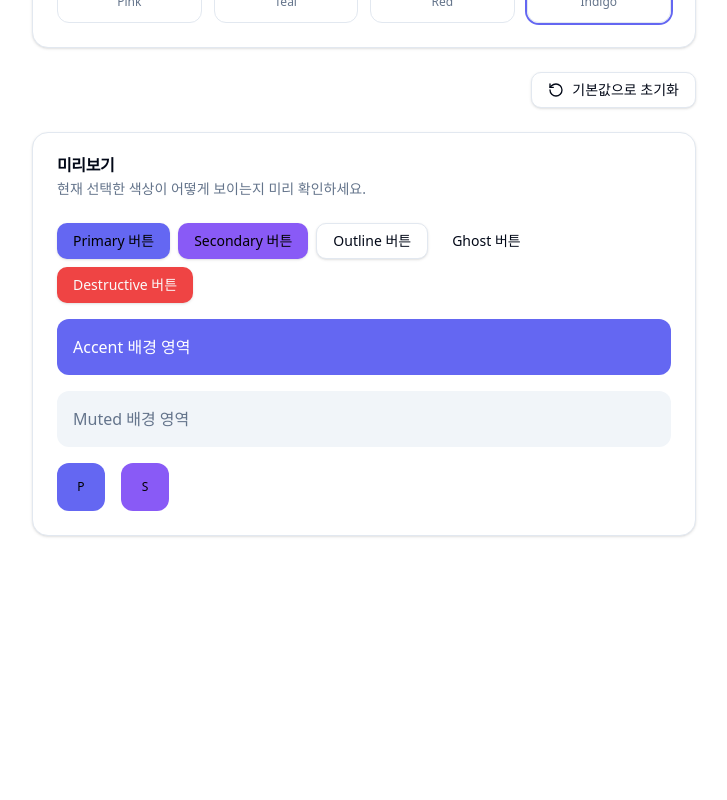
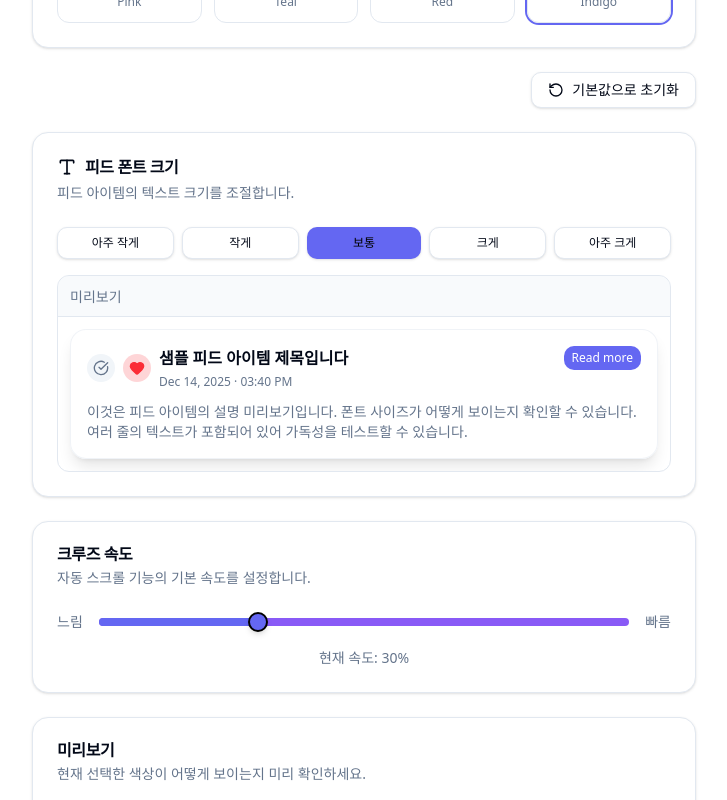
Before and after one commit to farrar142/drss, a Next.js app in the folder frontend/: page /settings in a window 1280 px wide. Shown: the part 940-1740 px from the top of the page, without its empty margins (396-1123 px from the left). Before the commit the page ends 1484 px from the top, so only its background shows below. Built offline with nearby package versions, Linux system fonts and the light colour scheme; no server answers.

Commit message:
피드 카드 크기 조절 기능 추가

```diff
--- a/frontend/app/components/FeedItemCard.tsx
+++ b/frontend/app/components/FeedItemCard.tsx
@@ -6,6 +6,7 @@ import { FC, useCallback, useEffect, useMemo, useRef, useState, forwardRef } fro
 import { feedsRoutersItemToggleItemFavorite, feedsRoutersItemToggleItemRead } from "../services/api";
 import { cn } from "@/lib/utils";
 import { useRSSStore } from "../stores/rssStore";
+import { useSettingsStore, fontSizeConfig, FontSizeLevel } from "../stores/settingsStore";
 import { RSSItem } from "../types/rss";
 import { FeedImage } from "./FeedImage";
 import { FeedVideo } from "./FeedVideo";
@@ -167,9 +168,14 @@ const renderDescription = (
 export const FeedItemCard = forwardRef<HTMLDivElement, {
   item: RSSItem,
   onMediaClick: (url: string, type: 'image' | 'video', itemId?: number) => void,
-  onCollapseChange?: (id: number, collapsed: boolean) => void
-}>(({ item, onMediaClick, onCollapseChange }, ref) => {
+  onCollapseChange?: (id: number, collapsed: boolean) => void,
+  fontSizeOverride?: FontSizeLevel, // 미리보기용 오버라이드
+}>(({ item, onMediaClick, onCollapseChange, fontSizeOverride }, ref) => {
   const { viewMode } = useRSSStore()
+  const { fontSizeLevel: storeFontSize } = useSettingsStore();
+  const fontSizeLevel = fontSizeOverride || storeFontSize;
+  const fontSize = fontSizeConfig[fontSizeLevel];
+
   const [collapsed, setCollapsed] = useState(true);
   const [isRead, setIsRead] = useState(item.is_read);
   const [isFavorite, setIsFavorite] = useState(item.is_favorite);
@@ -258,20 +264,21 @@ export const FeedItemCard = forwardRef<HTMLDivElement, {
       }}
     >
       {/* Header with actions and title */}
-      <div className="flex justify-between items-start gap-4">
-        <div className="flex items-center gap-2 flex-wrap flex-1">
+      <div className={cn("flex justify-between items-start", fontSize.gap)}>
+        <div className={cn("flex items-center flex-wrap flex-1", fontSize.gap)}>
           {/* Read Toggle Button */}
           <button
             onClick={(e) => { e.stopPropagation(); handleToggleRead(); }}
             className={cn(
-              "p-1.5 rounded-full transition-colors",
+              "p-1 rounded-full transition-colors flex items-center justify-center",
+              fontSize.iconWrapper,
               isRead
                 ? "bg-primary/20 hover:bg-primary/30"
                 : "bg-muted hover:bg-muted/80"
             )}
           >
             <CheckCircle className={cn(
-              "w-5 h-5",
+              fontSize.icon,
               isRead ? "text-primary" : "text-muted-foreground"
             )} />
           </button>
@@ -280,23 +287,24 @@ export const FeedItemCard = forwardRef<HTMLDivElement, {
           <button
             onClick={(e) => { e.stopPropagation(); handleToggleFavorite(); }}
             className={cn(
-              "p-1.5 rounded-full transition-colors",
+              "p-1 rounded-full transition-colors flex items-center justify-center",
+              fontSize.iconWrapper,
               isFavorite
                 ? "bg-red-500/20 hover:bg-red-500/30"
                 : "bg-muted hover:bg-muted/80"
             )}
           >
             <Heart className={cn(
-              "w-5 h-5",
+              fontSize.icon,
               isFavorite ? "text-red-500 fill-red-500" : "text-muted-foreground"
             )} />
           </button>
 
           {/* Title */}
-          <h3 className="flex-1 text-base font-semibold text-foreground leading-snug">
+          <h3 className={cn("flex-1 font-semibold text-foreground leading-snug", fontSize.title)}>
             {item.title}
             {publishedAt && (
-              <div className="text-xs text-muted-foreground font-normal mt-1">
+              <div className={cn("text-muted-foreground font-normal mt-1", fontSize.meta)}>
                 {publishedAt}
               </div>
             )}
@@ -310,8 +318,9 @@ export const FeedItemCard = forwardRef<HTMLDivElement, {
           rel="noopener noreferrer"
           onClick={(e) => e.stopPropagation()}
           className={cn(
-            "px-3 py-1.5 rounded-md text-xs font-medium text-white whitespace-nowrap",
-            "bg-primary hover:bg-primary/90 transition-colors"
+            "px-2 py-1 rounded-md font-medium text-white whitespace-nowrap",
+            "bg-primary hover:bg-primary/90 transition-colors",
+            fontSize.meta
           )}
         >
           Read more
@@ -320,7 +329,10 @@ export const FeedItemCard = forwardRef<HTMLDivElement, {
 
       {/* Description */}
       {(viewMode === 'feed' || !collapsed) && (
-        <div className="mt-3 text-muted-foreground leading-relaxed overflow-hidden prose prose-sm dark:prose-invert max-w-none">
+        <div className={cn(
+          "mt-3 text-muted-foreground leading-relaxed overflow-hidden prose dark:prose-invert max-w-none",
+          fontSize.body
+        )}>
           {description}
         </div>
       )}
--- a/frontend/app/hooks/useCruising.ts
+++ b/frontend/app/hooks/useCruising.ts
@@ -1,14 +1,13 @@
 'use client';
 
 import { useState, useCallback, useRef, useEffect } from 'react';
+import { useSettingsStore } from '../stores/settingsStore';
 
 export interface UseCruisingOptions {
   /** Minimum speed in pixels per second */
   minSpeed?: number;
   /** Maximum speed in pixels per second */
   maxSpeed?: number;
-  /** Default speed in pixels per second */
-  defaultSpeed?: number;
 }
 
 export interface UseCruisingReturn {
@@ -36,11 +35,12 @@ export function useCruising(options: UseCruisingOptions = {}): UseCruisingReturn
   const {
     minSpeed = 10,      // 0%에서의 속도
     maxSpeed = 300,    // 100%에서의 속도
-    defaultSpeed = 30, // 기본값
   } = options;
 
+  // 설정 스토어에서 속도 가져오기
+  const { cruiseSpeedPercent, setCruiseSpeedPercent } = useSettingsStore();
+
   const [isCruising, setIsCruising] = useState(false);
-  const [speed, setSpeed] = useState(defaultSpeed);
   const rafRef = useRef<number | null>(null);
   const lastTimeRef = useRef<number>(0);
   const accumulatedScrollRef = useRef<number>(0); // 누적 스크롤 값
@@ -55,21 +55,13 @@ export function useCruising(options: UseCruisingOptions = {}): UseCruisingReturn
     return minSpeed + (maxSpeed - minSpeed) * Math.pow(t, 2.5);
   }, [minSpeed, maxSpeed]);
 
-  const speedToPercent = useCallback((spd: number): number => {
-    // 역함수: t = ((speed - minSpeed) / (maxSpeed - minSpeed))^(1/2.5)
-    const normalized = (spd - minSpeed) / (maxSpeed - minSpeed);
-    const t = Math.pow(Math.max(0, Math.min(1, normalized)), 1 / 2.5);
-    return t * 100;
-  }, [minSpeed, maxSpeed]);
-
-  // Calculate percentage from current speed
-  const speedPercent = speedToPercent(speed);
+  // Calculate speed from current percentage
+  const speed = percentToSpeed(cruiseSpeedPercent);
 
   const setSpeedPercent = useCallback((percent: number) => {
     const clampedPercent = Math.max(0, Math.min(100, percent));
-    const newSpeed = percentToSpeed(clampedPercent);
-    setSpeed(newSpeed);
-  }, [percentToSpeed]);
+    setCruiseSpeedPercent(clampedPercent);
+  }, [setCruiseSpeedPercent]);
 
   const stopCruising = useCallback(() => {
     setIsCruising(false);
@@ -190,7 +182,7 @@ export function useCruising(options: UseCruisingOptions = {}): UseCruisingReturn
     stopCruising,
     toggleCruising,
     setSpeedPercent,
-    speedPercent,
+    speedPercent: cruiseSpeedPercent,
     minSpeed,
     maxSpeed,
   };
--- a/frontend/app/hooks/useFeedViewer.ts
+++ b/frontend/app/hooks/useFeedViewer.ts
@@ -83,8 +83,8 @@ export function useFeedViewer({
 
   // Use extracted hooks
   const mediaModal = useMediaModal({ items });
-  // 지수 함수 속도: 0%→10px/s, 100%→300px/s
-  const cruising = useCruising({ minSpeed: 10, maxSpeed: 300, defaultSpeed: 10 });
+  // 지수 함수 속도: 0%→10px/s, 100%→300px/s (기본 속도는 settingsStore에서 관리)
+  const cruising = useCruising({ minSpeed: 10, maxSpeed: 300 });
 
   // Use fast, CSS-based masonry when possible
   const useCSSColumns = true;
--- a/frontend/app/settings/page.tsx
+++ b/frontend/app/settings/page.tsx
@@ -1,13 +1,29 @@
 'use client';
 
 import React, { useState, useEffect } from 'react';
-import { Palette, RotateCcw, Sun, Moon, Monitor } from 'lucide-react';
+import { Palette, RotateCcw, Sun, Moon, Monitor, Type } from 'lucide-react';
 import { cn } from '@/lib/utils';
 import { Button } from '@/components/ui/button';
 import { Input } from '@/components/ui/input';
 import { Label } from '@/components/ui/label';
 import { Card, CardContent, CardDescription, CardHeader, CardTitle } from '@/components/ui/card';
+import { Slider } from '@/components/ui/slider';
 import { useThemeStore, applyThemeColors } from '../stores/themeStore';
+import { useSettingsStore, fontSizeLevels, fontSizeConfig, FontSizeLevel } from '../stores/settingsStore';
+import { FeedItemCard } from '../components/FeedItemCard';
+import { RSSItem } from '../types/rss';
+
+// 더미 피드 아이템
+const dummyItem: RSSItem = {
+  id: 0,
+  feed_id: 0,
+  title: '샘플 피드 아이템 제목입니다',
+  link: 'https://example.com',
+  description: '<p>이것은 피드 아이템의 설명 미리보기입니다. 폰트 사이즈가 어떻게 보이는지 확인할 수 있습니다.</p><p>여러 줄의 텍스트가 포함되어 있어 가독성을 테스트할 수 있습니다.</p>',
+  published_at: new Date().toISOString(),
+  is_read: false,
+  is_favorite: true,
+};
 
 // Preset color themes (HEX values)
 const presetThemes = [
@@ -23,6 +39,7 @@ const presetThemes = [
 
 export default function SettingsPage() {
   const { mode, setMode, colors, setColors, resetColors } = useThemeStore();
+  const { fontSizeLevel, setFontSizeLevel, cruiseSpeedPercent, setCruiseSpeedPercent } = useSettingsStore();
 
   // Local state for color pickers
   const [primaryHex, setPrimaryHex] = useState(colors.primary);
@@ -220,6 +237,75 @@ export default function SettingsPage() {
         </Button>
       </div>
 
+      {/* Font Size */}
+      <Card>
+        <CardHeader>
+          <CardTitle className="flex items-center gap-2">
+            <Type className="w-5 h-5" />
+            피드 폰트 크기
+          </CardTitle>
+          <CardDescription>
+            피드 아이템의 텍스트 크기를 조절합니다.
+          </CardDescription>
+        </CardHeader>
+        <CardContent className="space-y-4">
+          <div className="flex gap-2">
+            {fontSizeLevels.map((level) => (
+              <Button
+                key={level}
+                variant={fontSizeLevel === level ? 'default' : 'outline'}
+                onClick={() => setFontSizeLevel(level)}
+                className="flex-1"
+                size="sm"
+              >
+                {fontSizeConfig[level].label}
+              </Button>
+            ))}
+          </div>
+
+          {/* Preview */}
+          <div className="mt-4 border border-border rounded-lg overflow-hidden">
+            <div className="bg-muted/50 px-3 py-2 border-b border-border">
+              <span className="text-sm text-muted-foreground">미리보기</span>
+            </div>
+            <div className="p-3">
+              <FeedItemCard
+                item={dummyItem}
+                onMediaClick={() => {}}
+                fontSizeOverride={fontSizeLevel}
+              />
+            </div>
+          </div>
+        </CardContent>
+      </Card>
+
+      {/* Cruise Speed */}
+      <Card>
+        <CardHeader>
+          <CardTitle>크루즈 속도</CardTitle>
+          <CardDescription>
+            자동 스크롤 기능의 기본 속도를 설정합니다.
+          </CardDescription>
+        </CardHeader>
+        <CardContent className="space-y-4">
+          <div className="flex items-center gap-4">
+            <span className="text-sm text-muted-foreground whitespace-nowrap">느림</span>
+            <Slider
+              value={[cruiseSpeedPercent]}
+              onValueChange={([value]) => setCruiseSpeedPercent(value)}
+              min={0}
+              max={100}
+              step={1}
+              className="flex-1"
+            />
+            <span className="text-sm text-muted-foreground whitespace-nowrap">빠름</span>
+          </div>
+          <div className="text-center text-sm text-muted-foreground">
+            현재 속도: {Math.round(cruiseSpeedPercent)}%
+          </div>
+        </CardContent>
+      </Card>
+
       {/* Preview */}
       <Card>
         <CardHeader>
--- /dev/null
+++ b/frontend/app/stores/settingsStore.ts
@@ -0,0 +1,92 @@
+import { create } from 'zustand';
+import { persist, createJSONStorage } from 'zustand/middleware';
+
+// 폰트 사이즈 단계 정의
+export type FontSizeLevel = 'xs' | 'sm' | 'md' | 'lg' | 'xl';
+
+export const fontSizeLevels: FontSizeLevel[] = ['xs', 'sm', 'md', 'lg', 'xl'];
+
+// 각 레벨별 실제 CSS 클래스/값 매핑
+export const fontSizeConfig: Record<FontSizeLevel, {
+  label: string;
+  title: string;
+  body: string;
+  meta: string;
+  icon: string;  // 아이콘 사이즈
+  iconWrapper: string; // 아이콘 wrapper 사이즈
+  gap: string;
+}> = {
+  xs: {
+    label: '아주 작게',
+    title: 'text-xs',
+    body: 'text-[10px]',
+    meta: 'text-[9px]',
+    icon: 'w-3 h-3',
+    iconWrapper: 'w-5 h-5',
+    gap: 'gap-1',
+  },
+  sm: {
+    label: '작게',
+    title: 'text-sm',
+    body: 'text-xs',
+    meta: 'text-[10px]',
+    icon: 'w-3.5 h-3.5',
+    iconWrapper: 'w-6 h-6',
+    gap: 'gap-1.5',
+  },
+  md: {
+    label: '보통',
+    title: 'text-base',
+    body: 'text-sm',
+    meta: 'text-xs',
+    icon: 'w-4 h-4',
+    iconWrapper: 'w-7 h-7',
+    gap: 'gap-2',
+  },
+  lg: {
+    label: '크게',
+    title: 'text-lg',
+    body: 'text-base',
+    meta: 'text-sm',
+    icon: 'w-5 h-5',
+    iconWrapper: 'w-8 h-8',
+    gap: 'gap-2.5',
+  },
+  xl: {
+    label: '아주 크게',
+    title: 'text-xl',
+    body: 'text-base',
+    meta: 'text-sm',
+    icon: 'w-6 h-6',
+    iconWrapper: 'w-9 h-9',
+    gap: 'gap-3',
+  },
+};
+
+interface SettingsStore {
+  // 크루즈 속도 (0-100 퍼센트)
+  cruiseSpeedPercent: number;
+  setCruiseSpeedPercent: (percent: number) => void;
+
+  // 폰트 사이즈
+  fontSizeLevel: FontSizeLevel;
+  setFontSizeLevel: (level: FontSizeLevel) => void;
+}
+
+export const useSettingsStore = create<SettingsStore>()(
+  persist(
+    (set) => ({
+      // 크루즈 속도 기본값 30%
+      cruiseSpeedPercent: 30,
+      setCruiseSpeedPercent: (percent) => set({ cruiseSpeedPercent: Math.max(0, Math.min(100, percent)) }),
+
+      // 폰트 사이즈 기본값 md
+      fontSizeLevel: 'md',
+      setFontSizeLevel: (level) => set({ fontSizeLevel: level }),
+    }),
+    {
+      name: 'drss-settings',
+      storage: createJSONStorage(() => localStorage),
+    }
+  )
+);
```
